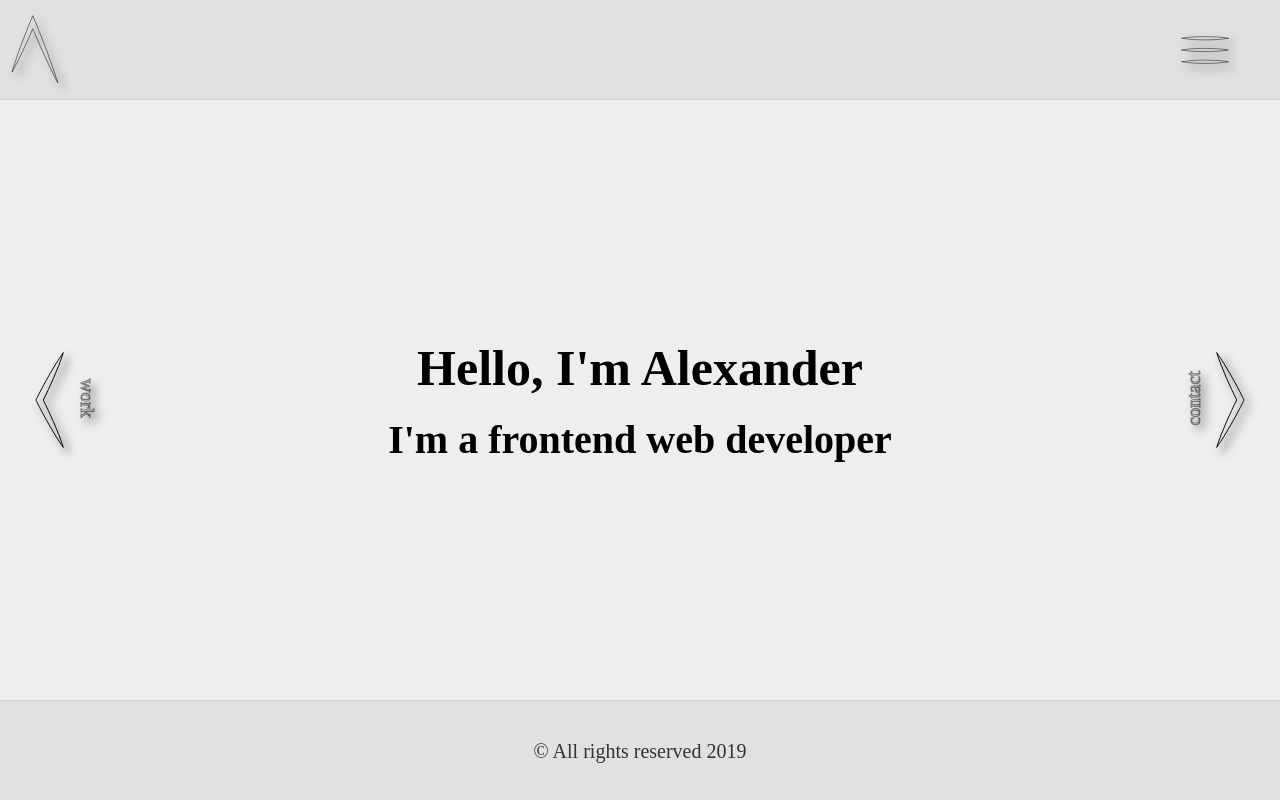
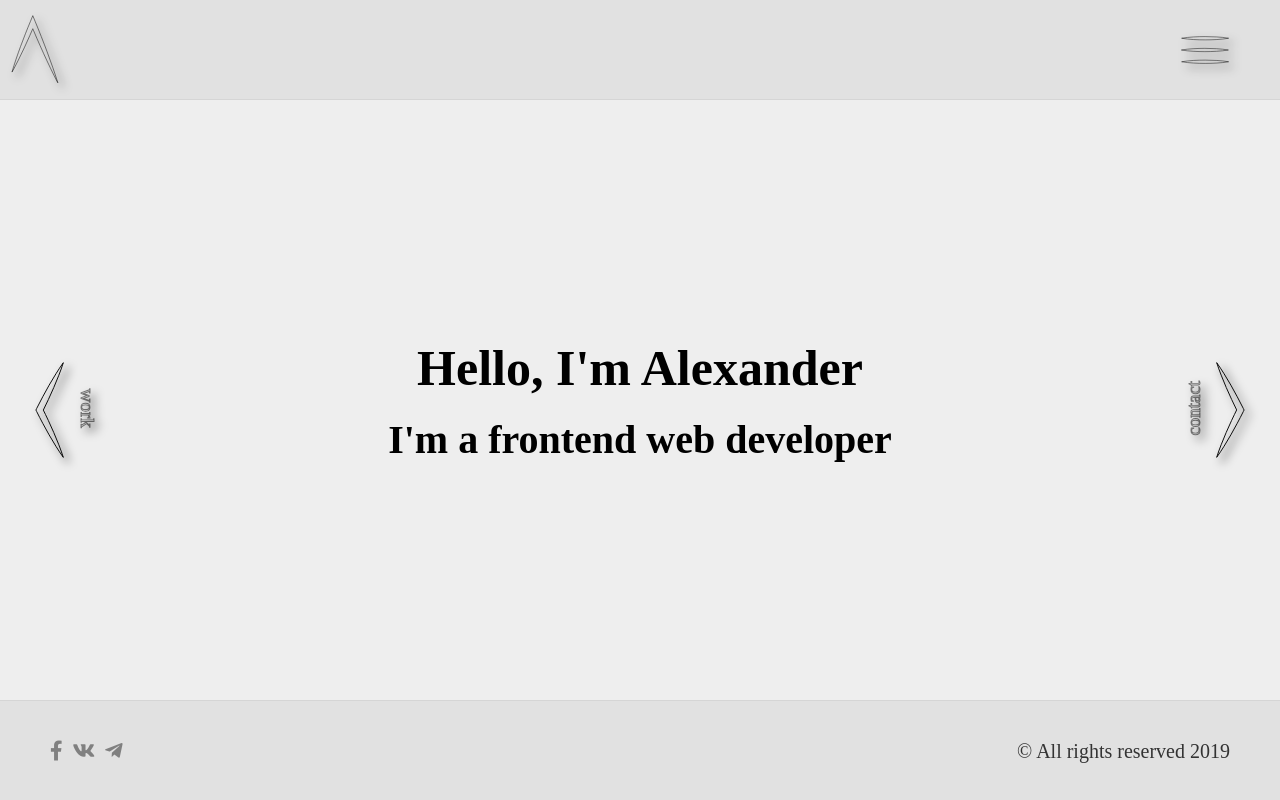
Before and after one commit to AlexanderPershin/portfolio, a React (Create React App) app: page /#/ in a window 1280 px wide. Built offline with nearby package versions, Linux system fonts and the light colour scheme; a web font is replaced by a local one.

Commit message:
chevs position fixed socials added to footer

```diff
--- a/public/index.html
+++ b/public/index.html
@@ -44,6 +44,12 @@
       rel="stylesheet"
     />
 
+    <link
+      rel="stylesheet"
+      href="https://cdnjs.cloudflare.com/ajax/libs/font-awesome/5.11.2/css/all.min.css"
+      crossorigin="anonymous"
+    />
+
     <title>Portfolio</title>
   </head>
   <body>
--- a/src/components/Footer.js
+++ b/src/components/Footer.js
@@ -1,8 +1,41 @@
 import React from 'react';
 
+const socialList = [
+  {
+    name: 'facebook',
+    icon: 'fab fa-facebook-f',
+    link: 'https://web.facebook.com/alexander.pershin.125'
+  },
+  {
+    name: 'vk',
+    icon: 'fab fa-vk',
+    link: 'https://vk.com/id409604155'
+  },
+  {
+    name: 'telegram',
+    icon: 'fab fa-telegram-plane',
+    link: 'https://t.me/AlexanderPershin'
+  }
+];
+
 const Footer = () => {
+  const renderSocials = () => {
+    return socialList.map(item => (
+      <a
+        className='footer__social'
+        key={item.name}
+        href={item.link}
+        target='_blank'
+        rel='noopener noreferrer'
+      >
+        <i className={item.icon}></i>
+      </a>
+    ));
+  };
+
   return (
     <footer className='footer'>
+      <div className='footer__socials'>{renderSocials()}</div>
       &copy; All rights reserved {new Date().getFullYear()}
     </footer>
   );
--- a/src/components/Work.js
+++ b/src/components/Work.js
@@ -58,7 +58,12 @@ const Work = () => {
           <figcaption className='work__caption'>{name}</figcaption>
         </figure>
         <p className='work__categories'>{renderCategories(categories)}</p>
-        <a href={link} target='_blank' className='work__view'>
+        <a
+          href={link}
+          target='_blank'
+          rel='noopener noreferrer'
+          className='work__view'
+        >
           view &rarr;
         </a>
       </div>
--- a/src/scss/_base.scss
+++ b/src/scss/_base.scss
@@ -31,12 +31,13 @@ body,
   margin: 0 auto;
 
   display: grid;
-  grid-template-columns: min-content 1fr min-content;
+  grid-template-columns: 10rem 1fr 10rem;
   grid-template-rows: 10rem 1fr 10rem;
 
   justify-items: center;
   align-items: center;
 
+  position: relative;
   overflow-x: hidden;
 }
 
--- a/src/scss/components/_chevs.scss
+++ b/src/scss/components/_chevs.scss
@@ -1,5 +1,9 @@
 .chevLeft,
 .chevRight {
+  position: fixed;
+  top: 45vh;
+
+  z-index: 1000;
   height: 10rem;
   width: 10rem;
   stroke: black;
@@ -14,6 +18,8 @@
 .chevLeft {
   grid-column: 1 / 2;
   grid-row: 2 / 3;
+
+  left: 0;
 
   .chev__text {
     font-size: 2rem;
@@ -41,6 +47,8 @@
   grid-column: 3 / 4;
   grid-row: 2 / 3;
 
+  right: 0;
+
   .chev__text {
     font-size: 2rem;
     font-weight: normal;
--- a/src/scss/components/_contact.scss
+++ b/src/scss/components/_contact.scss
@@ -1,4 +1,6 @@
 .contact {
+  grid-column: 2 / 3;
+
   display: grid;
   grid-template-columns: 20rem 1fr;
   grid-template-rows: min-content repeat(4, min-content);
@@ -33,7 +35,7 @@
   &__item {
     font-size: 2.5rem;
     font-family: Arial, Helvetica, sans-serif;
-    padding: 1rem;
+    padding: 1rem 4rem 1rem 1rem;
     outline: none;
     border: 1px solid transparent;
     border-bottom: 1px solid black;
@@ -60,8 +62,8 @@
       background: url('../../img/check.png');
       background-size: 2rem;
       background-repeat: no-repeat;
-      background-position: right top;
-      background-origin: content-box;
+      background-position: right 1rem top 1rem;
+      background-origin: padding-box;
     }
   }
   &__submit {
--- a/src/scss/components/_footer.scss
+++ b/src/scss/components/_footer.scss
@@ -6,11 +6,31 @@
   align-self: stretch;
 
   display: flex;
-  justify-content: center;
+  justify-content: space-between;
   align-items: center;
+  padding: 0 5rem;
   border-top: 1px solid darken($colorPrimary, 10%);
   background-color: darken($colorPrimary, 5%);
 
   font-size: 2rem;
   color: lighten(#000, 20%);
+
+  &__socials {
+    display: flex;
+  }
+  &__social {
+    color: gray;
+    transition: all 0.2s;
+  }
+  &__social:hover {
+    color: black;
+    transform: scaleY(1.1) scaleX(0.9);
+  }
+  &__social:active {
+    color: darken(gray, 20%);
+    transform: scaleY(0.9) scaleX(1.1);
+  }
+  &__social:not(:last-child) {
+    margin-right: 1rem;
+  }
 }
--- a/src/scss/components/_work.scss
+++ b/src/scss/components/_work.scss
@@ -1,5 +1,6 @@
 .work {
   justify-self: stretch;
+  grid-column: 2 / 3;
   display: grid;
   grid-template-columns: 1fr;
   padding: 0 3rem;
```
